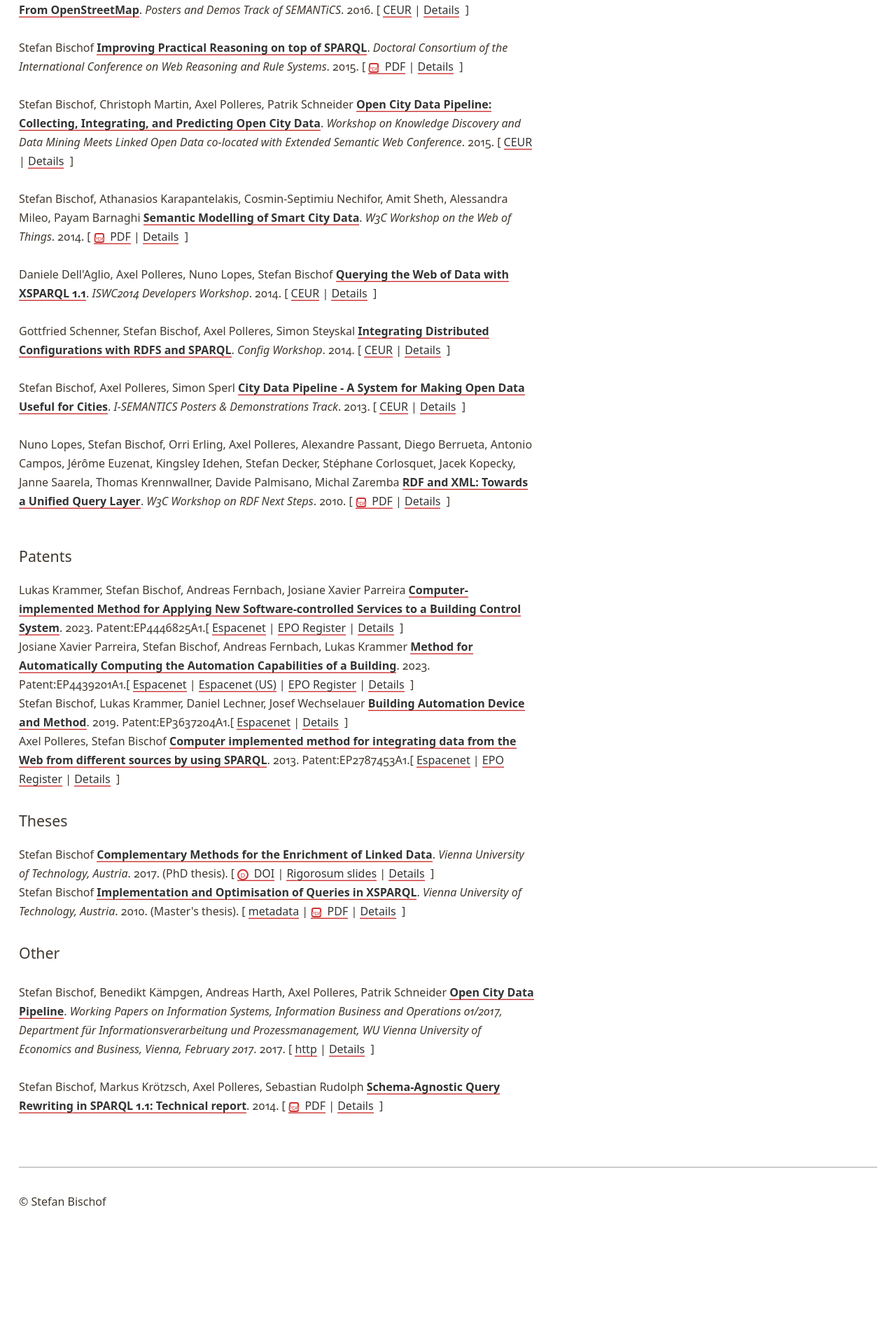
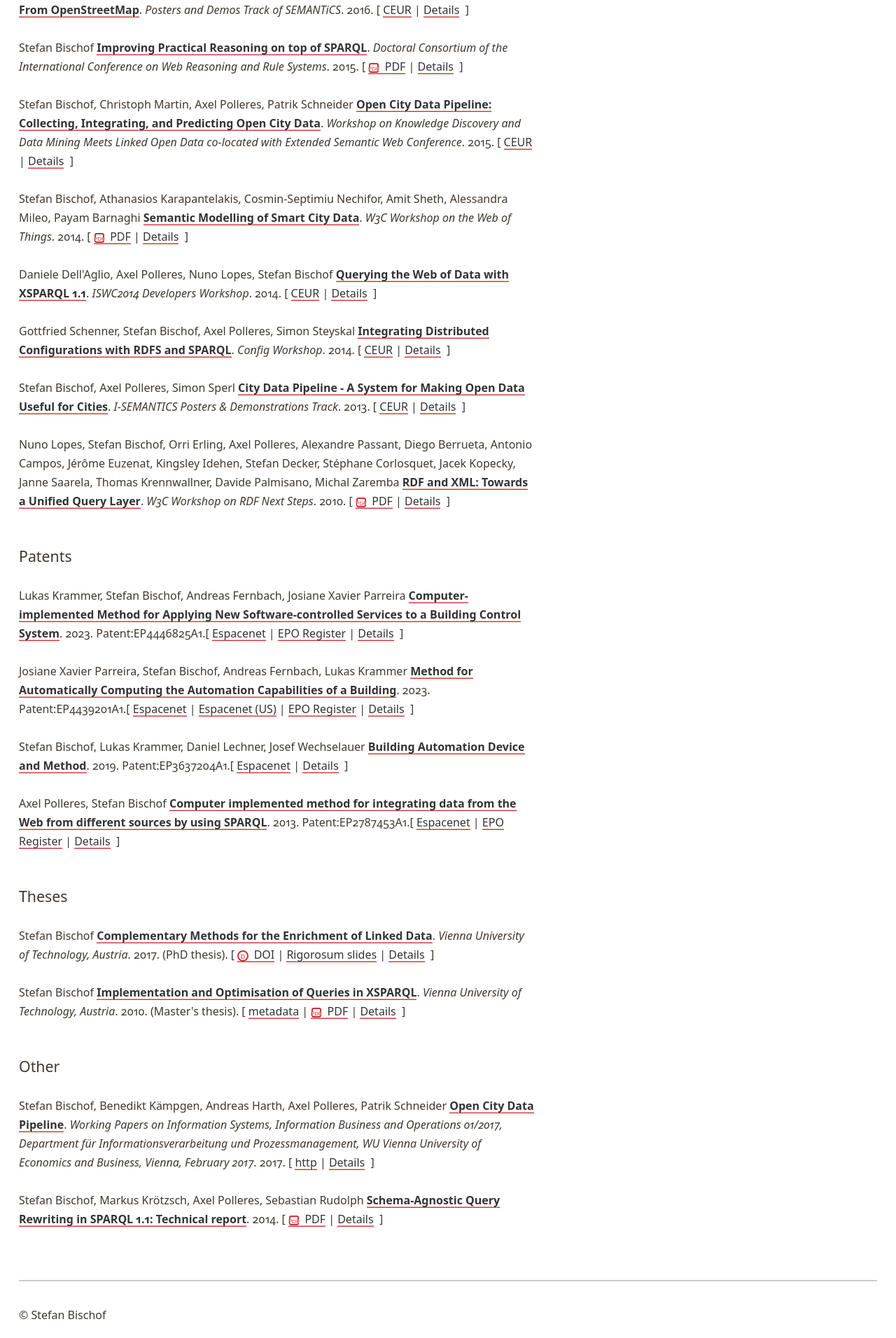
Before and after one commit to stefanbischof/stefanbischof.github.io, a Jekyll site: the page built from publications.md, in a window 1280 px wide. Shown: the part 3112-5024 px from the top of the page at 70% size. Built offline with Jekyll 4.4.1, drawn with Linux system fonts in a browser that asks for light colours; before the commit the page ends 4862 px from its top, so only the background shows below that.

Commit message:
fix: update styles for ScholarlyArticle, CreativeWork, and Thesis types for consistency

```diff
--- a/css/style.scss
+++ b/css/style.scss
@@ -136,7 +136,11 @@ p, li:last-child, h3, body > header, pre, textarea {
     @include baseline-after(1);
 }
 p[typeof="ScholarlyArticle"],
-div[typeof="ScholarlyArticle"] {
+div[typeof="ScholarlyArticle"],
+p[typeof="CreativeWork"],
+div[typeof="CreativeWork"],
+p[typeof="Thesis"],
+div[typeof="Thesis"] {
   @include baseline-before(1);
   @include baseline-after(1);
 }
@@ -146,11 +150,15 @@ strong {
 emph, i {
     font-style: italic;
 }
-div[typeof="ScholarlyArticle"] details.abstract-details:last-child {
+div[typeof="ScholarlyArticle"] details.abstract-details:last-child,
+div[typeof="CreativeWork"] details.abstract-details:last-child,
+div[typeof="Thesis"] details.abstract-details:last-child {
     margin-bottom: -$baseline;
 }
 
-div[typeof="ScholarlyArticle"] details.abstract-details {
+div[typeof="ScholarlyArticle"] details.abstract-details,
+div[typeof="CreativeWork"] details.abstract-details,
+div[typeof="Thesis"] details.abstract-details {
     margin-bottom: 0;
     padding-bottom: 0pt;
 }
```
